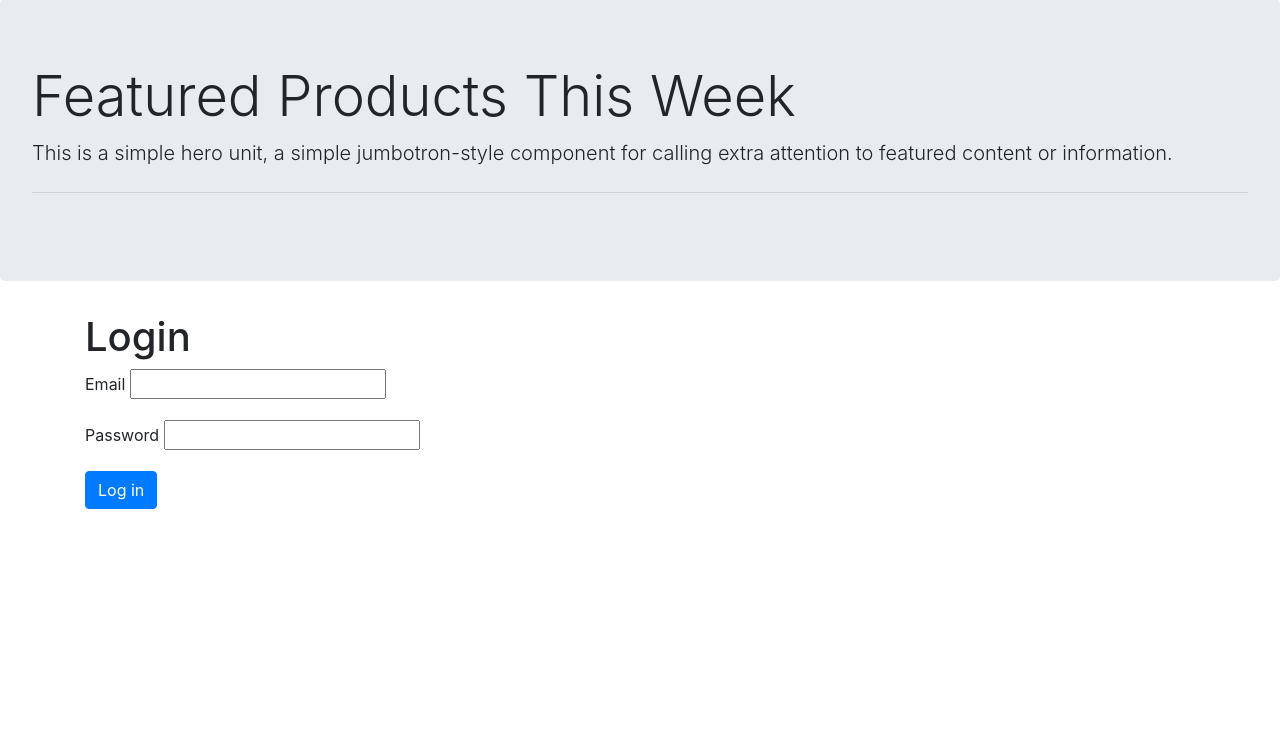
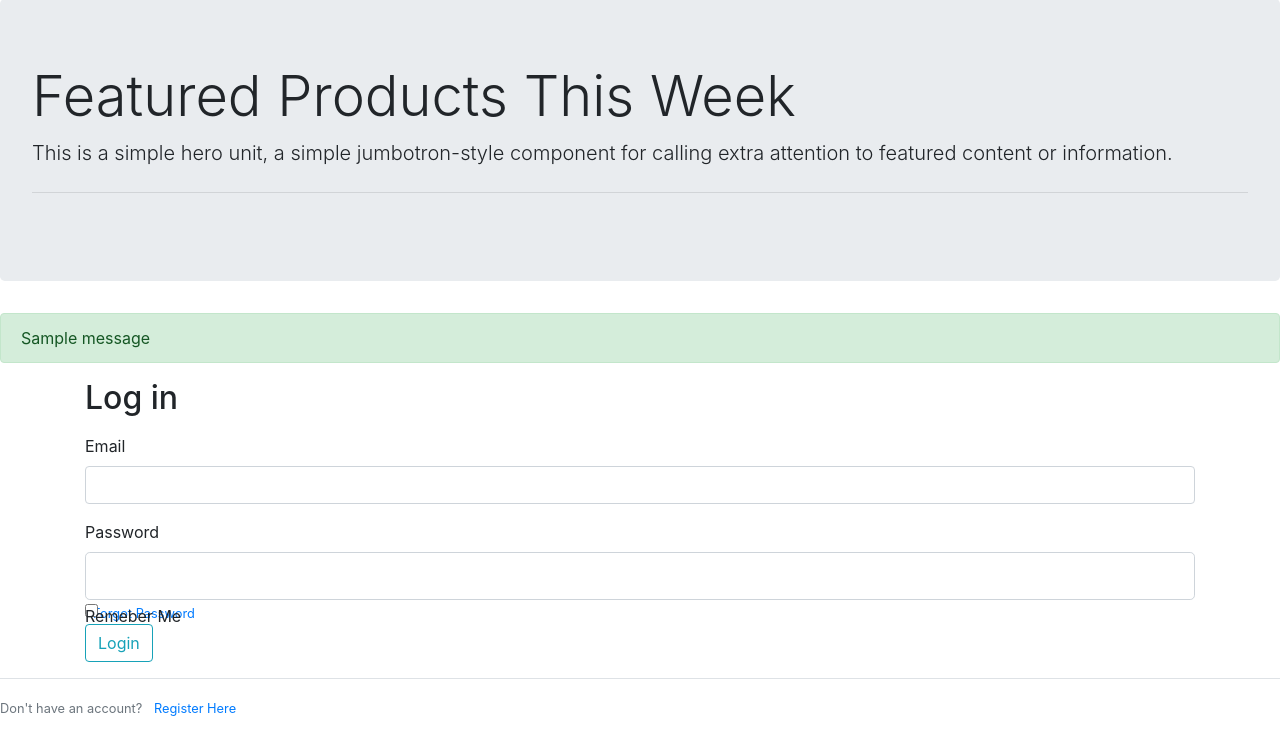
Before and after one commit to ezanat1/sira, a Flask app: page /login in a window 1280 px wide. Shown: the part 57-800 px from the top of the page. Run offline with Flask 2, Linux system fonts and the light colour scheme; tables that the repository leaves empty hold one stand-in row (values such as "Sample post"); one stand-in notice (Sample message) is shown; some libraries are stand-ins or nearby versions.

Commit message:
added registration

```diff
--- a/main/__init__.py
+++ b/main/__init__.py
@@ -1,10 +1,12 @@
 from flask import Flask
 from flask_sqlalchemy import SQLAlchemy
 from flask_bcrypt import Bcrypt
+from flask_login import LoginManager
 
 app = Flask(__name__)
 app.config['SECRET_KEY']='7675d4fad1d19e9a8454a4c6e3ec77fa'
 app.config['SQLALCHEMY_DATABASE_URI']='sqlite:///biz.db'
 db=SQLAlchemy(app)
 bcrypt=Bcrypt(app)
+login_manager=LoginManager(app)
 from main import routes
--- a/main/forms.py
+++ b/main/forms.py
@@ -1,27 +1,42 @@
 from flask_wtf import FlaskForm
-from wtforms import StringField,SubmitField,BooleanField
-from wtforms.validators import DataRequired,Length,Email,EqualTo
+from wtforms import StringField,SubmitField,BooleanField,PasswordField
+from wtforms.validators import DataRequired,Length,Email,EqualTo,ValidationError
+from main.models import User,BusinessClass
 
 class Registration(FlaskForm):
     firstName=StringField('First Name',validators=[DataRequired(),Length(max=30)])
     middleName=StringField('Middle Name',validators=[DataRequired(),Length(max=30)])
     lastName=StringField('Last Name',validators=[DataRequired(),Length(max=30)])
     email=StringField('Email',validators=[DataRequired(),Email()])
-    password=StringField('Password',validators=[DataRequired()])
-    confirmPassWord=StringField('Email',validators=[DataRequired(),EqualTo('password')])
+    password=PasswordField('Password',validators=[DataRequired()])
+    confirmPassWord=PasswordField('Confirm Password',validators=[DataRequired(),EqualTo('password')])
     submit=SubmitField('Sign Up')
+
+    def validate_email(self,email):
+        user=User.query.filter_by(email=email.data).first()
+        if user:
+            raise ValidationError('That Email is taken.Please choose another one')
 
 class Login(FlaskForm):
     email=StringField('Email',validators=[DataRequired(),Email()])
-    password=StringField('Password',validators=[DataRequired()])
+    password=PasswordField('Password',validators=[DataRequired()])
     remember=BooleanField('Remeber Me')
     submit=SubmitField('Login')
+
+    def validate_forms(self,field):
+        if True:
+            User=User.query.filter_by(user)
+            raise ValidationError('Validation Message')
 
 class BusinessForm(FlaskForm):
     projectName=StringField('Project Name',validators=[DataRequired(),Length(max=30)])
     projectTags=StringField('Tags',validators=[DataRequired(),Length(max=30)])
     lastName=StringField('Last Name',validators=[DataRequired(),Length(max=30)])
     email=StringField('Email',validators=[DataRequired(),Email()])
-    password=StringField('Password',validators=[DataRequired()])
-    confirmPassWord=StringField('Email',validators=[DataRequired(),EqualTo('password')])
+    password=PasswordField('Password',validators=[DataRequired()])
+    confirmPassWord=PasswordField('Email',validators=[DataRequired(),EqualTo('password')])
     submit=SubmitField('Submit')
+
+    def validate_forms(self,field):
+        if True:
+            raise ValidationError('Validation Message')
--- a/main/routes.py
+++ b/main/routes.py
@@ -1,5 +1,5 @@
-from flask import Flask, render_template,request
-from main import app
+from flask import Flask, render_template,request,flash,redirect,url_for
+from main import app,db,bcrypt
 from main.forms import BusinessForm,Login,Registration
 from main.models import User,BusinessClass
 
@@ -10,32 +10,43 @@ from main.models import User,BusinessClass
 def index():
     return render_template('index.html')
 
-@app.route('/login')
+@app.route('/login',methods=['GET','POST'])
 def login():
     form=Login()
-    return render_template('login.html',title='Login')
+    if form.validate_on_submit():
+        flash(f'Succesfully Loged in {form.firstName.data}!','success')
+        return redirect(url_for('dashboard'))
+    return render_template('login.html',title='Login',form=form)
 
-@app.route('/register')
+@app.route('/register',methods=['GET','POST'])
 def register():
     form=Registration()
-    return render_template('register.html',title='Register')
+    if form.validate_on_submit():
+        hashed_password=bcrypt.generate_password_hash(form.password.data).decode('utf-8')
+        user=User(firstName=form.firstName.data,middleName=form.middleName.data,lastName=form.lastName.data,email=form.email.data,password=hashed_password)
+        db.session.add(user)
+        db.session.commit()
+        flash('Your Account has been created','success')
+        return redirect(url_for('login'))
+    return render_template('register.html',form=form,title='Register')
 
-@app.route('/dash')
+@app.route('/dash',methods=['GET','POST'])
 def dashboard():
     return render_template('dashboard.html',title='Dashboard')
 
 @app.route('/addProject',methods=['GET','POST'])
 def addProject():
     newList=[]
+    form=BusinessForm()
     if request.method =='POST':
-        projectName=request.form['projectName']
-        print(projectName)
-        projectTags=request.form['projectTags']
-        projectDescription=request.form['projectDescription']
-        projectMembers=request.form['projectMembers']
-        projectProblem=request.form['projectProblem']
-        projectSolution=request.form['projectSolution']
-        newList.append(projectName)
+        # projectName=request.form['projectName']
+        # print(projectName)
+        # projectTags=request.form['projectTags']
+        # projectDescription=request.form['projectDescription']
+        # projectMembers=request.form['projectMembers']
+        # projectProblem=request.form['projectProblem']
+        # projectSolution=request.form['projectSolution']
+        # newList.append(projectName)
         print(newList)
-        return render_template('dashboard.html',newList=newList,title='Create Campaign')
+        return render_template('dashboard.html',newList=newList,title='Create Campaign',form=form)
     return render_template('projects.html')
--- a/main/templates/layout.html
+++ b/main/templates/layout.html
@@ -41,6 +41,15 @@
             <div class="text-center">
             </div>
         </div>
+        {% with messages=get_flashed_messages(with_categories=true) %}
+            {% if messages %}
+                {% for category,message in messages %}
+                    <div class="alert alert-{{ category }}">
+                        {{ message }}
+                    </div>
+                {% endfor %}
+            {% endif %}
+        {% endwith %}
     {% block content %}{% endblock %}
 </body>
 
--- a/main/templates/login.html
+++ b/main/templates/login.html
@@ -5,18 +5,54 @@
 <title>Sira</title>
 {% endif %}
 {% block content %}
-    <div class="container">
-        <form class="" action="/login" method="POST">
-        <h1>Login</h1>
+<div class="container">
+    <h2>Log in</h2>
+        <form action="/register" method="POST">
+        {{ form.hidden_tag() }}
+        <div class="form-group"></div>
+            <!-- email -->
+            {{ form.email.label(class='form-control-label')}}
+            {% if form.email.errors %}
+                {{ form.email(class='form-control form-control-sm is-invalid')}}
+                <div class="invalid-feedback">
+                    {% for error in form.email.errors %}
+                        <span>{{ error }}</span>
+                        {% endfor %}
+
+
+                </div>
+                {% else %}
+                    {{ form.email(class='form-control')}}
+                {% endif %}
+                <div class="form-group"></div>
+                <!-- password -->
+                {{ form.password.label(class='form-control-label')}}
+                {% if form.password.errors %}
+                    {{ form.password(class='form-control form-control-sm is-invalid')}}
+                    <div class="invalid-feedback">
+                        {% for error in form.password.errors %}
+                            <span>{{ error }}</span>
+                            {% endfor %}
+                    </div>
+                    {% else %}
+                        {{ form.password(class='form-control form-control-lg')}}
+                    {% endif %}
+                <div class="form-check">
+                    {{ form.remember(class='form-check-input') }}
+                    {{ form.remember.label(class='form-check-input') }}
+                </div>
+                <small class="text-muted ml-2">
+                    <a href="#">Forgot Password</a>
+                </small>
         <div class="form-group">
-                <label >Email</label>
-                <input name="email" type="email">
+            {{ form.submit(class='btn btn-outline-info')}}
         </div>
-        <div class="form-group">
-                <label >Password</label>
-                <input name="password" type="password">
-        </div>
-        <button class="btn btn-primary" type="submit">Log in</button>
     </form>
+</div>
+    <div class="border-top pt-3">
+        <small class="text-muted">
+            Don't have an account? <a class="ml-2" href="{{url_for('register')}}">Register Here</a>
+        </small>
     </div>
+</div>
 {% endblock content %}
```
Also changed, not shown: main/models.py (+13 -6 lines), main/templates/register.html (+83 -28 lines), main/biz.db.
